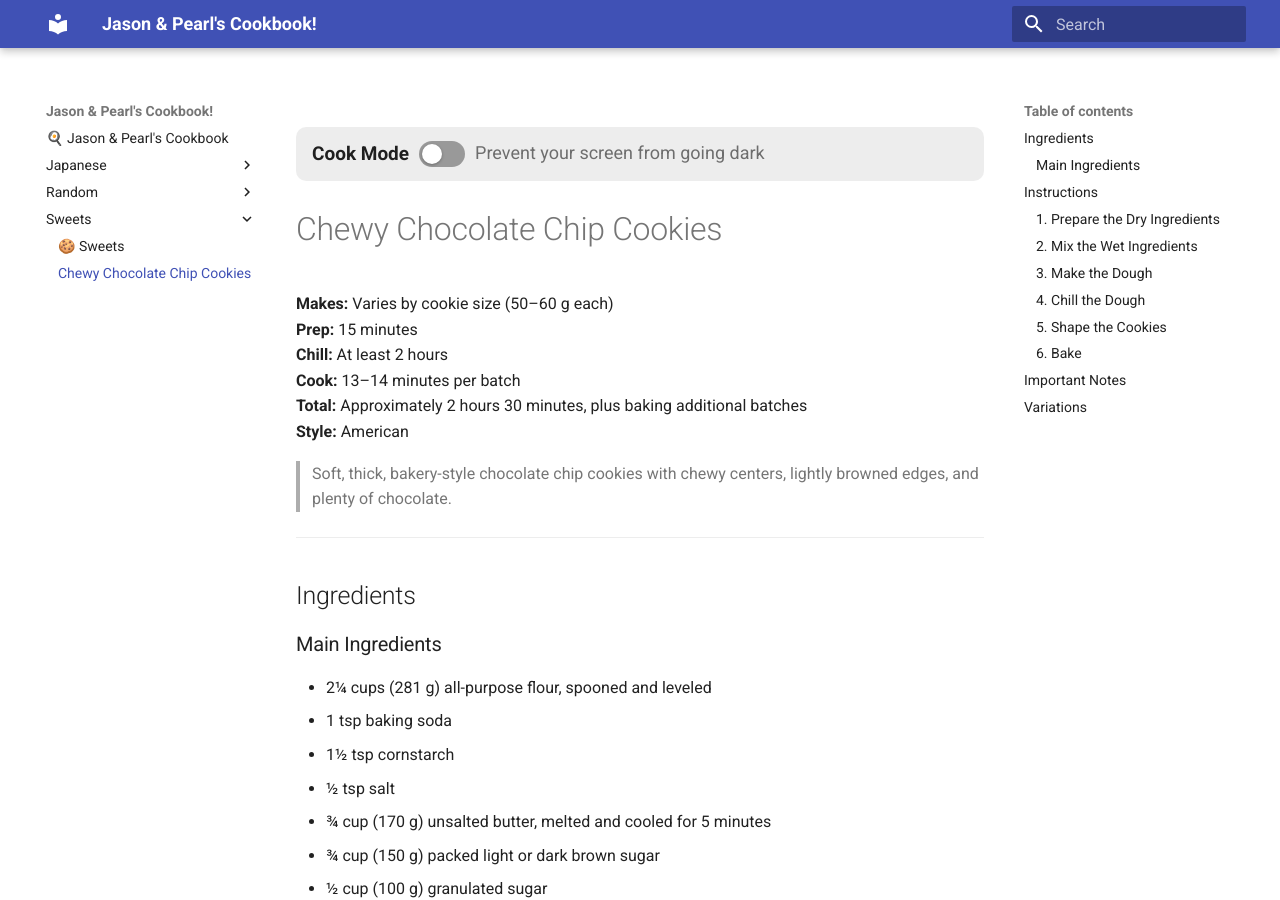
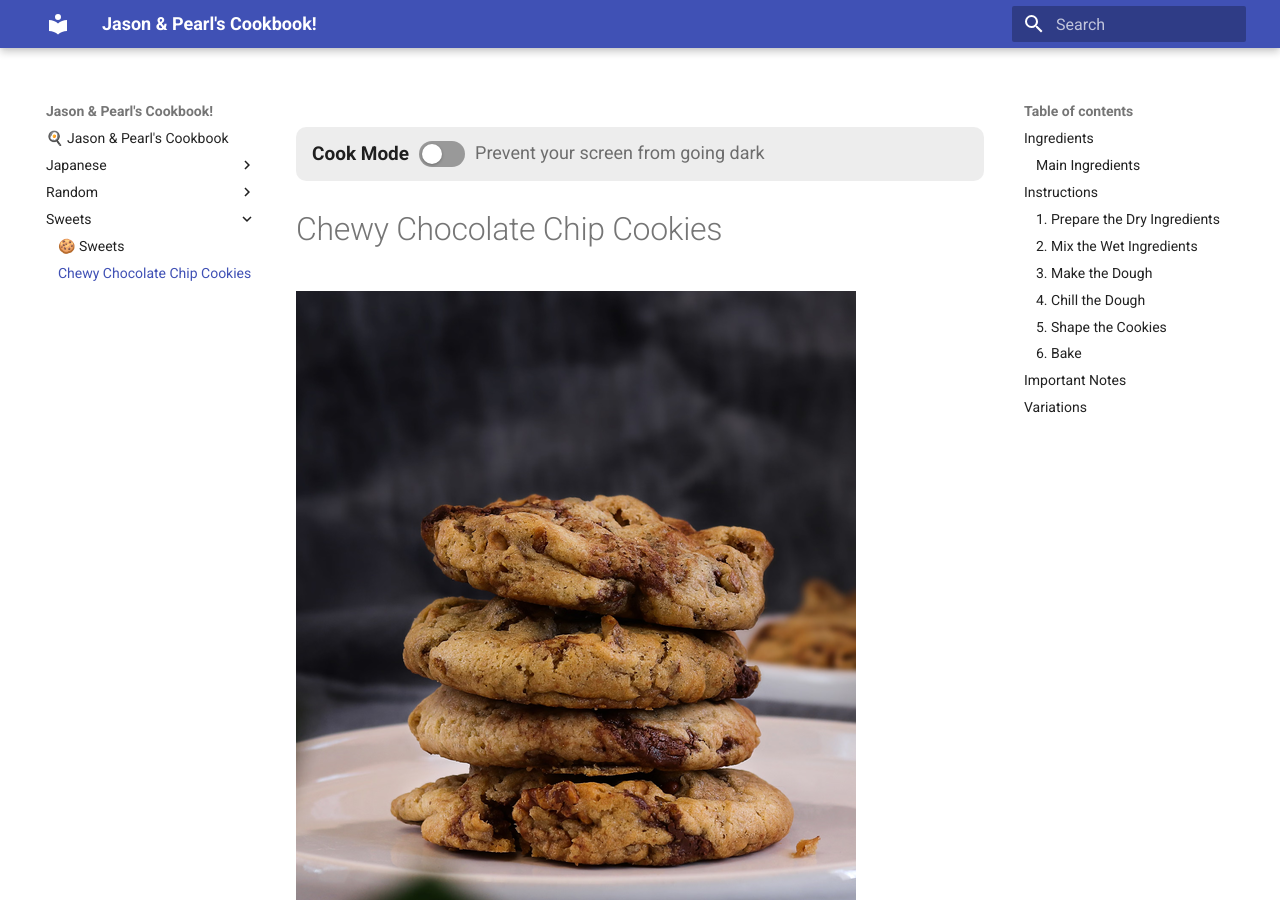
Before and after one commit to glerk/my-cookbook, an MkDocs documentation site: the page built from docs/Sweets/choc-chip-cookies.md, in a window 1280 px wide and 900 px high. Built offline with MkDocs 1.6.1 and Material for MkDocs 9.7.7, drawn with Linux system fonts in a browser that asks for light colours.

Commit message:
vault backup: 2026-10-25 17:49:20

```diff
--- a/docs/Sweets/choc-chip-cookies.md
+++ b/docs/Sweets/choc-chip-cookies.md
@@ -1,4 +1,6 @@
 # Chewy Chocolate Chip Cookies
+
+![Miso Katsu | 600](../assets/choco-cookies.png)
 
 **Makes:** Varies by cookie size (50–60 g each)
 **Prep:** 15 minutes
```
Also changed, not shown: docs/assets/Pasted image 20261025174830.png (added), docs/assets/choco-cookies.png (added), 2 other files.
